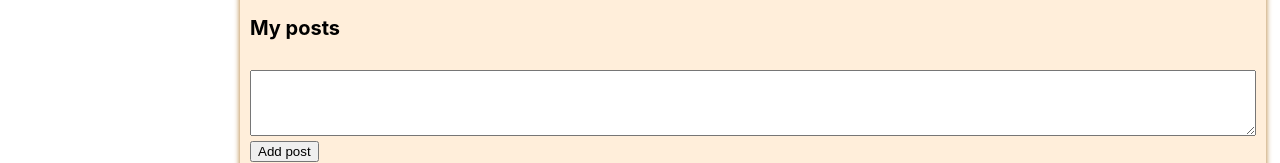
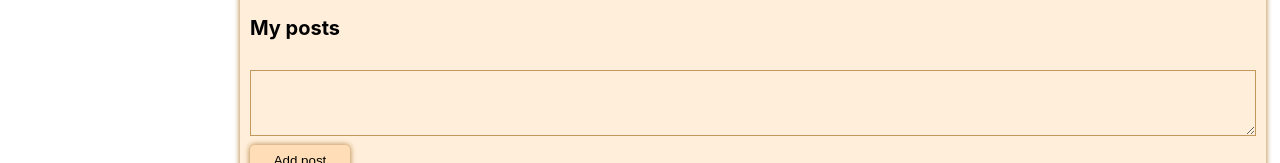
Before and after one commit to Yuriy1771/social-network-repeat, a React (Create React App) app: page /profile in a window 1280 px wide. Shown: the part 637-800 px from the top of the page. Built offline with nearby package versions, Linux system fonts and the light colour scheme.

Commit message:
Првыки дизайна textarea и button

```diff
--- a/src/Components/Dialogs/Dialogs.module.css
+++ b/src/Components/Dialogs/Dialogs.module.css
@@ -35,9 +35,33 @@
 
 .addMessage {
     margin: 20px 0 0 0;
+
 }
 
 .addMessage textarea {
     width: 200px;
     height: 40px;
+    background: #ffeeda;
+    border: 1px solid #c2985d;
 }
+
+.addMessage textarea:focus {
+    background: #ffdeb7;
+    transition: ease-out .5s;
+}
+
+.addMessageBtn button {
+    margin-top: 5px;
+    width: 120px;
+    height: 30px;
+    border-radius: 5px;
+    border: none;
+    box-shadow: 0 0 5px 1px #c2985d;
+    background: #ffdeb7;
+    cursor: pointer;
+}
+
+.addMessageBtn button:hover {
+    background: #e3c08d;
+    transition: ease-out .5s;
+}
--- a/src/Components/FindUsers/FindUsers.jsx
+++ b/src/Components/FindUsers/FindUsers.jsx
@@ -6,7 +6,8 @@ import userPhoto from '../../assets/images/avatarDefault.png';
 function FindUsers(props) {
     if (props.users.length === 0) {
 
-        axios.get("https://social-network.samuraijs.com/api/1.0/users").then(response => {
+        axios.get("https://social-network.samuraijs.com/api/1.0/users")
+            .then(response => {
                 props.setUsers(
                     response.data.items
                 )
@@ -19,7 +20,7 @@ function FindUsers(props) {
                     <div className={classes.container}>
                         <div className={classes.containerOne}>
                             <div className={classes.avatar}>
-                            <img src={u.photos.small != null ? u.photos.small: userPhoto}/>
+                                <img src={u.photos.small != null ? u.photos.small : userPhoto}/>
                             </div>
                             <div className={classes.btnFollowOrUnfollow}>
                                 {u.followed ? <button className={classes.followBtn} onClick={() => {
--- a/src/Components/News/News.jsx
+++ b/src/Components/News/News.jsx
@@ -32,7 +32,7 @@ function News(props) {
                     <button onClick={ onAddNews }>Add news</button>
                 </div>
                 <div className={classes.addFile}>
-                    <input type="file" />
+                    <input className={classes.addFileInput} type="file" />
                 </div>
             </div>
             {newPost}
--- a/src/Components/News/News.module.css
+++ b/src/Components/News/News.module.css
@@ -8,19 +8,37 @@
 .textarea textarea {
     width: 455px;
     height: 40px;
+    background: #ffeeda;
+    border: 1px solid #c2985d;
+}
+
+.textarea textarea:focus {
+    background: #ffdeb7;
+    transition: ease-out .5s;
 }
 
 .btnAddNews {
     padding: 0 0 0 10px;
+
 }
 .btnAddNews button {
     width: 100px;
-    height: 44px;
+    height: 30px;
+    border-radius: 5px;
+    border: none;
+    box-shadow: 0 0 5px 1px #c2985d;
+    background: #ffdeb7;
     cursor: pointer;
     margin-bottom: 5px;
+}
+
+.btnAddNews button:hover {
+    background: #e3c08d;
+    transition: ease-out .5s;
 }
 
 .addFile input {
     padding: 0 0 0 10px;
     width: 119px;
+    margin-bottom: 5px;
 }
--- a/src/Components/Profile/MyPosts/MyPosts.module.css
+++ b/src/Components/Profile/MyPosts/MyPosts.module.css
@@ -8,6 +8,28 @@
 .addPostBlock textarea {
     width: 1000px;
     height: 60px;
+    background: #ffeeda;
+    border: 1px solid #c2985d;
+}
+
+.addPostBlock textarea:focus {
+    background: #ffdeb7;
+    transition: ease-out .5s;
+}
+
+.addPostBlock button {
+    margin-top: 5px;
+    width: 100px;
+    height: 30px;
+    border-radius: 5px;
+    border: none;
+    box-shadow: 0 0 5px 1px #c2985d;
+    background: #ffdeb7;
+    cursor: pointer;
+}
+.addPostBlock button:hover {
+    background: #e3c08d;
+    transition: ease-out .5s;
 }
 
 .myPosts p{
```
Lines whose indentation alone changed are shown as unchanged.
